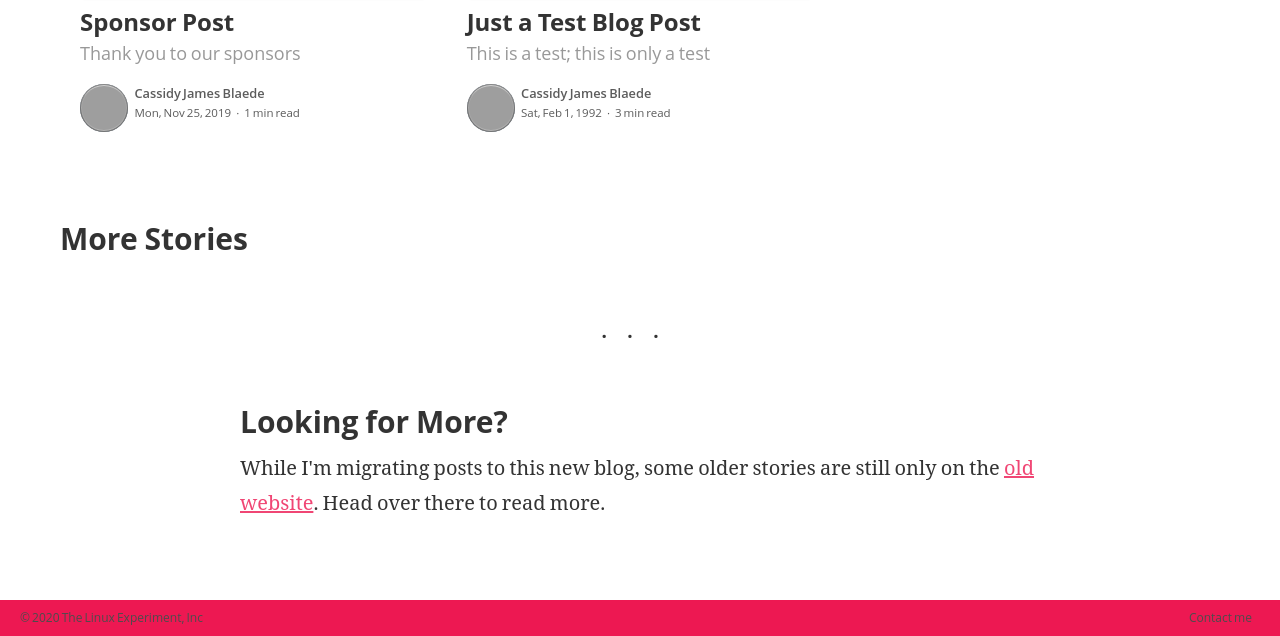
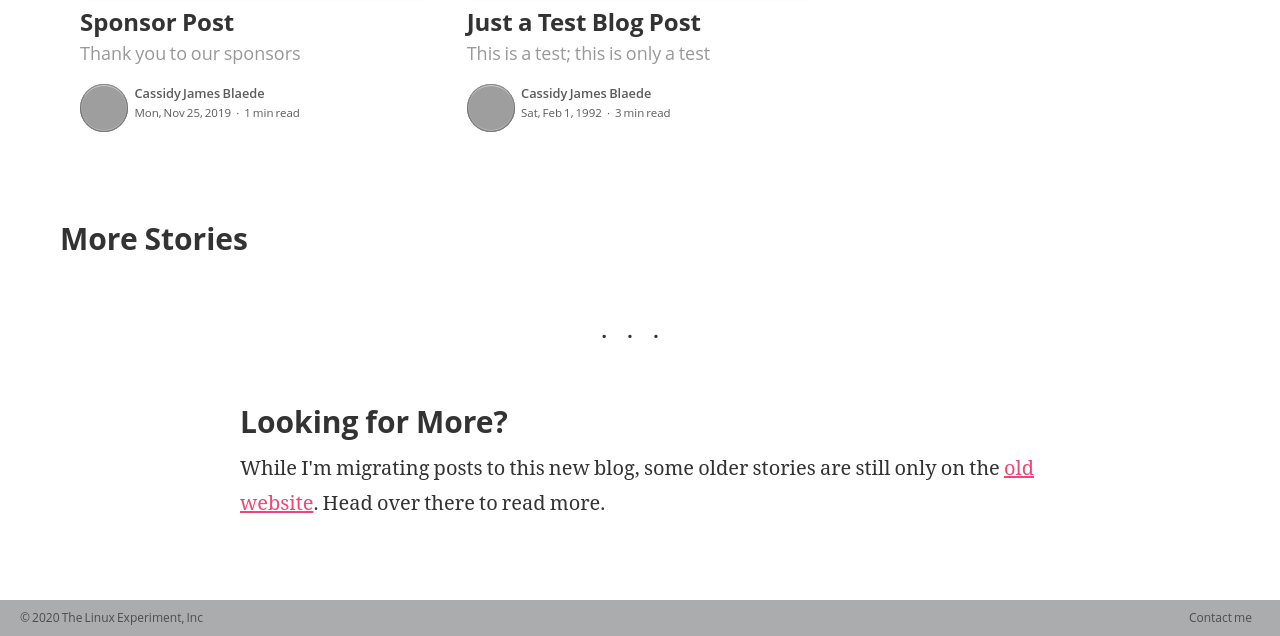
Before and after one commit to TheLinuxEXP/TheLinuxEXP.github.io, a Jekyll site: the page built from index.html, in a window 1280 px wide. Shown: the part 671-1307 px from the top of the page. Built offline with Jekyll 4.4.1, drawn with Linux system fonts in a browser that asks for light colours; the list of posts is cut into pages by our own code; grey boxes are pictures that could not be loaded.

Commit message:
Changed footer / background color

```diff
--- a/_sass/_colors.scss
+++ b/_sass/_colors.scss
@@ -83,7 +83,7 @@
   --accent-color: var(--tle-red);
   --header-bg-color: var(--tle-purple);
   --header-fg-color: var(--silver-100);
-  --secondary-bg-color:var(--tle-red); // Instead of making up a Silver 200
+  --secondary-bg-color:var(--silver-500); // Instead of making up a Silver 200
   --secondary-fg-color: var(--black-300);
   --warning-bg-color: var(--banana-300);
   --warning-fg-color: var(--black-900);
```
